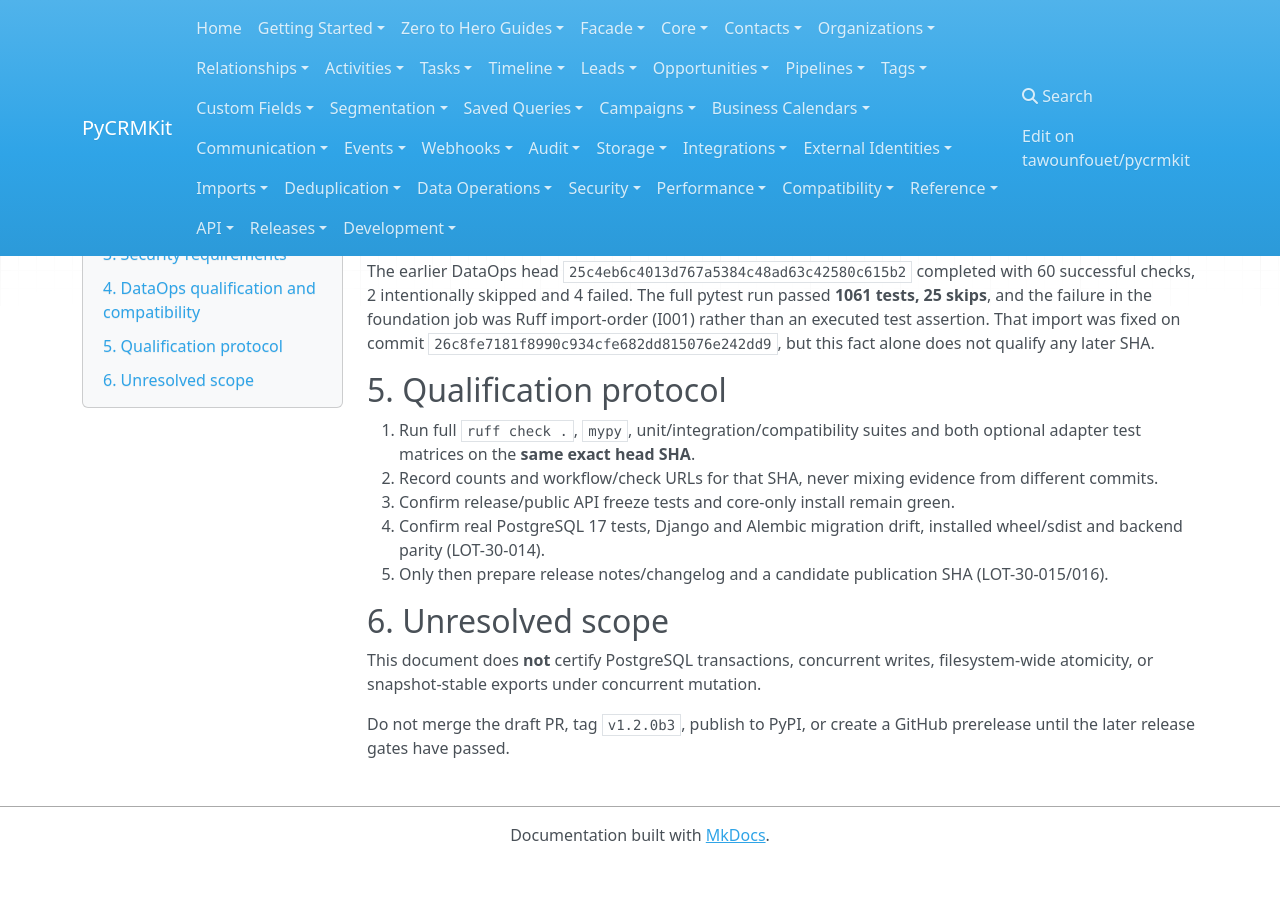
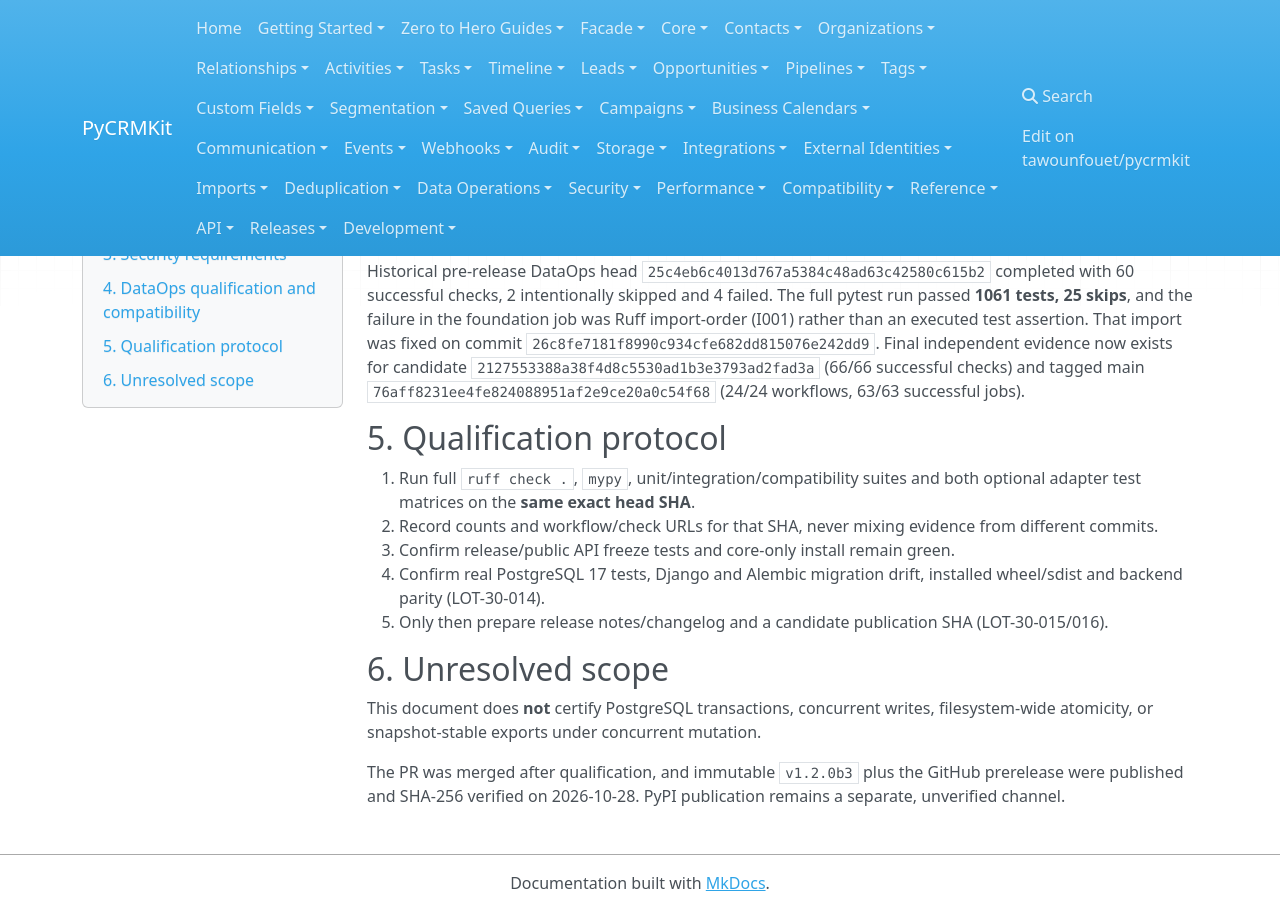
Before and after one commit to tawounfouet/pycrmkit, an MkDocs documentation site: the page built from docs/development/1.2.0b3-cross-transport-qualification.md, in a window 1280 px wide and 900 px high, scrolled down 1505 px. Built offline with MkDocs 1.6.1, drawn with Linux system fonts in a browser that asks for light colours; nearby versions of some CDN libraries; before the commit the page ends 2368 px from its top, so only the background shows below that; some of the changed text lies outside the part shown.

Commit message:
docs: align Campaign integration and qualification guides with published v1.2.0b3

```diff
--- a/docs/development/1.2.0b3-cross-transport-qualification.md
+++ b/docs/development/1.2.0b3-cross-transport-qualification.md
@@ -2,7 +2,7 @@
 
 **Milestone:** v1.2.0b3 - HTTP + Data Operations Integration
 **Lot:** LOT-30-013 - FastAPI / DRF / Memory Parity
-**Status:** TESTS COMMITTED, CURRENT-HEAD CI EVIDENCE PENDING
+**Status:** QUALIFIED - VERSIONED PR: 66/66 CHECKS; EXACT MAIN: 24/24 WORKFLOWS (63/63 JOBS)
 **PR:** https://github.com/tawounfouet/pycrmkit/pull/101
 **Baseline:** main@80ab0664d1c75319cee34c4a3a46e2cbb612be39
 
@@ -45,7 +45,7 @@
 
 The generic `ImportPipeline` dataclass shape and `ImportStage` enum remain unchanged, preserving the frozen v1 public API manifest. Campaign uses a specialized runner with the existing `ImportReport` and reader/exporter primitives.
 
-The earlier DataOps head `25c4eb6c4013d767a5384c48ad63c42580c615b2` completed with 60 successful checks, 2 intentionally skipped and 4 failed. The full pytest run passed **1061 tests, 25 skips**, and the failure in the foundation job was Ruff import-order (I001) rather than an executed test assertion. That import was fixed on commit `26c8fe7181f8990c934cfe682dd815076e242dd9`, but this fact alone does not qualify any later SHA.
+Historical pre-release DataOps head `25c4eb6c4013d767a5384c48ad63c42580c615b2` completed with 60 successful checks, 2 intentionally skipped and 4 failed. The full pytest run passed **1061 tests, 25 skips**, and the failure in the foundation job was Ruff import-order (I001) rather than an executed test assertion. That import was fixed on commit `26c8fe7181f8990c934cfe682dd815076e242dd9`. Final independent evidence now exists for candidate `2127553388a38f4d8c5530ad1b3e3793ad2fad3a` (66/66 successful checks) and tagged main `76aff8231ee4fe824088951af2e9ce20a0c54f68` (24/24 workflows, 63/63 successful jobs).
 
 ## 5. Qualification protocol
 
@@ -59,4 +59,4 @@
 
 This document does **not** certify PostgreSQL transactions, concurrent writes, filesystem-wide atomicity, or snapshot-stable exports under concurrent mutation.
 
-Do not merge the draft PR, tag `v1.2.0b3`, publish to PyPI, or create a GitHub prerelease until the later release gates have passed.
+The PR was merged after qualification, and immutable `v1.2.0b3` plus the GitHub prerelease were published and SHA-256 verified on 2026-10-28. PyPI publication remains a separate, unverified channel.
```
